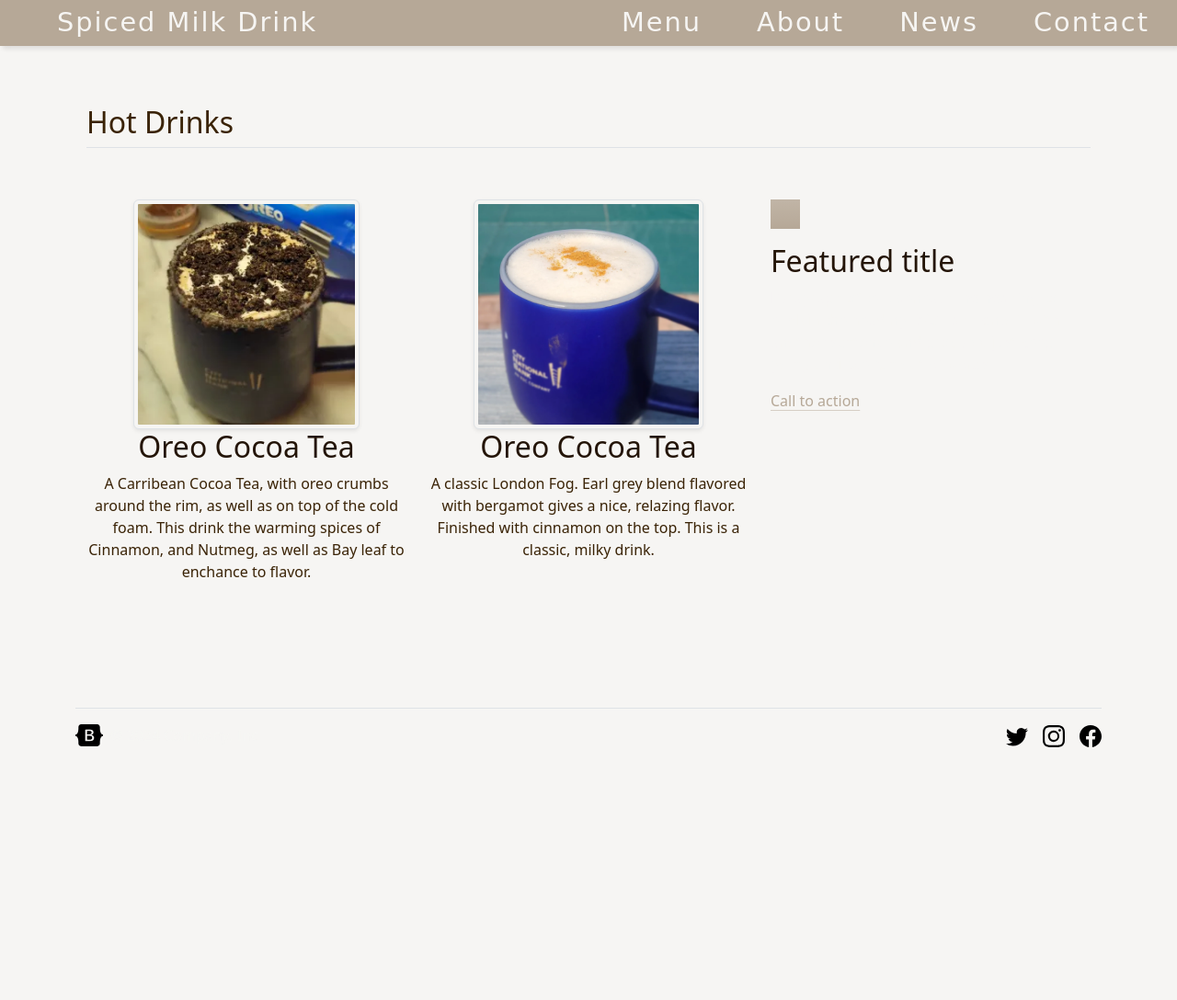
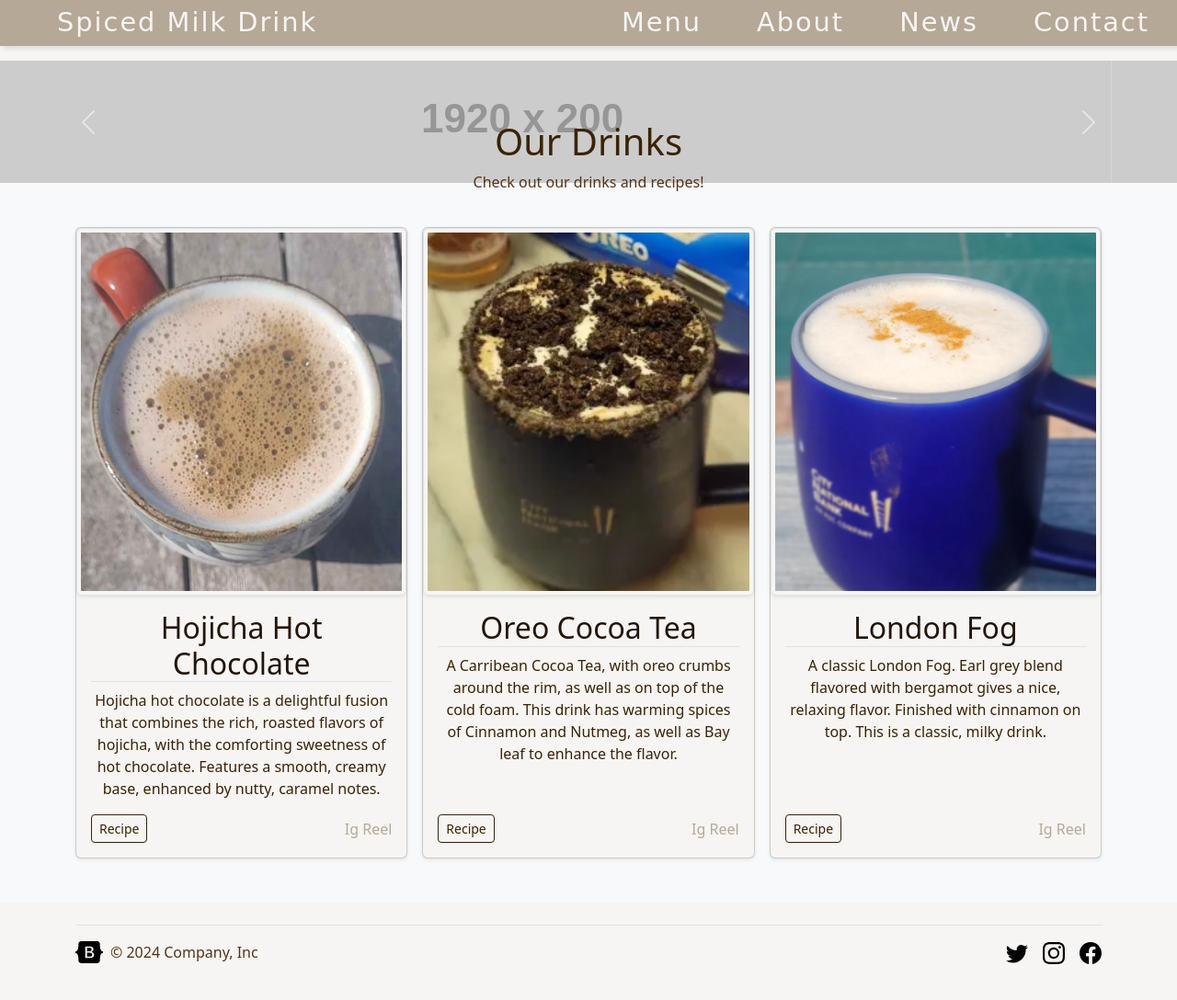
Before and after one commit to sirwilliamthefirst/SpicedMilkDrink, a website: page menu.html in a window 1280 px wide. Shown: the whole page at 92% size. Before the commit the page ends 853 px from the top, so only its background shows below. Drawn offline with nearby package versions, Linux system fonts and the light colour scheme; placeholder pictures from the web are drawn by us; a web font is replaced by a local one.

Commit message:
refactored cards, and added carousel

```diff
--- a/main.scss
+++ b/main.scss
@@ -1,6 +1,7 @@
 // Color palletes https://www.color-hex.com/color-palette/14097   https://www.color-hex.com/color-palette/114628
 
 // Variable overrides first
+
 $primary: #b6a897;
 $secondary: #3a2306;
 $enable-shadows: true;
@@ -9,10 +10,21 @@ $body-bg: #f6f5f3;
 $body-color: #f6f5f3;
 $headings-color: #3a2306;
 $body-emphasis-color: #241508;
-$text-secondary: #8d7147;
+
+$info: #b6a897;
+.text-info {
+  text-decoration: none; // Remove underline
+
+}
+.text-body-secondary {
+  color: green !important; // Use !important if necessary
+}
 
 // Then import Bootstrap
 @import "node_modules/bootstrap/scss/bootstrap";
 
 
 // Then add custom stuff here
+.text-body-secondary {
+  color: #563517 !important; // Use !important if necessary
+}
--- a/menu.html
+++ b/menu.html
@@ -42,43 +42,96 @@
       </ul>
       </nav>
 
-      <div> <!-- menu grid -->
-        <div class="container px-4 py-5" id="featured-3">
-          <h2 class="pb-2 border-bottom">Hot Drinks</h2>
-          <div class="row g-4 py-5 row-cols-1 row-cols-lg-3">
-            <div class="feature col ">
-              <div class="text-center ">
-                <img class="rounded img-thumbnail img-fluid " style="max-height:250px;" src="assets\oreo_cocoa_tea.png" alt="Oreo Cocoa Tea">
-              </div>
-              <h3 class="fs-2 text-center text-body-emphasis ">Oreo Cocoa Tea</h3>
-              <p class="text-center text-secondary">A Carribean Cocoa Tea, with oreo crumbs around the rim, as well as on top of the cold foam. This drink the warming spices of Cinnamon, and Nutmeg,
-                 as well as Bay leaf to enchance to flavor. </p>
-              </a>
+      <div class="position-relative">
+        <!-- Bootstrap Carousel -->
+        <div id="carouselExample" class="carousel slide" data-bs-ride="carousel">
+          <div class="carousel-inner">
+            <div class="carousel-item active">
+              <img src="https://via.placeholder.com/1920x200" class="d-block w-100" alt="Slide 1">
             </div>
-            <div class="feature col ">
-              <div class="text-center ">
-                <img class="rounded img-thumbnail img-fluid "  style="max-height:250px;" src="assets\london_fog.png" alt="Oreo Cocoa Tea">
-              </div>
-              <h3 class="fs-2 text-center text-body-emphasis ">Oreo Cocoa Tea</h3>
-              <p class="text-center text-secondary">A classic London Fog. Earl grey blend flavored with bergamot gives a nice, relazing flavor. Finished with cinnamon on the top. This
-                is a classic, milky drink.</p>
-              </a>
+            <div class="carousel-item">
+              <img src="https://via.placeholder.com/1920x200" class="d-block w-100" alt="Slide 2">
             </div>
-            <div class="feature col">
-              <div class="feature-icon d-inline-flex align-items-center justify-content-center text-bg-primary bg-gradient fs-2 mb-3">
-                <svg class="bi" width="1em" height="1em"><use xlink:href="#toggles2"/></svg>
-              </div>
-              <h3 class="fs-2 text-body-emphasis">Featured title</h3>
-              <p>Paragraph of text beneath the heading to explain the heading. We'll add onto it with another sentence and probably just keep going until we run out of words.</p>
-              <a href="#" class="icon-link">
-                Call to action
-                <svg class="bi"><use xlink:href="#chevron-right"/></svg>
-              </a>
+            <div class="carousel-item">
+              <img src="https://via.placeholder.com/1920x200" class="d-block w-100" alt="Slide 3">
             </div>
           </div>
+          <!-- Carousel controls (optional) -->
+          <a class="carousel-control-prev" href="#carouselExample" role="button" data-bs-slide="prev">
+            <span class="carousel-control-prev-icon" aria-hidden="true"></span>
+            <span class="visually-hidden">Previous</span>
+          </a>
+          <a class="carousel-control-next" href="#carouselExample" role="button" data-bs-slide="next">
+            <span class="carousel-control-next-icon" aria-hidden="true"></span>
+            <span class="visually-hidden">Next</span>
+          </a>
         </div>
 
+        <!-- Banner (Overlay) -->
+        <div class="carousel-caption position-absolute top-50 start-50 translate-middle text-center">
+          <h1 class="fw-dark">Our Drinks</h1>
+          <p class=" text-body-secondary fw-dark">Check out our drinks and recipes!</p>
+        </div>
       </div>
+
+      <div class="album py-5 bg-body-tertiary">
+    <div class="container">
+        <div class="row row-cols-1 row-cols-sm-2 row-cols-md-3 g-3">
+            <div class="col">
+                <div class="card h-100 shadow-sm">
+                    <img class="rounded img-thumbnail img-fluid" src="assets/hojicha_hot_chocolate.png" alt="Hojicha Hot Chocolate">
+                    <div class="card-body d-flex flex-column">
+                        <h3 class="fs-2 text-center text-body-emphasis border-bottom">Hojicha Hot Chocolate</h3>
+                        <p class="card-text text-center text-secondary flex-grow-1">
+                            Hojicha hot chocolate is a delightful fusion that combines the rich, roasted flavors of hojicha, with the comforting sweetness of hot chocolate. Features a smooth, creamy base, enhanced by nutty, caramel notes.
+                        </p>
+                        <div class="d-flex justify-content-between align-items-center">
+                            <div class="btn-group">
+                                <a type="button" href="https://www.instagram.com/p/DBesYPiS0lr/" class="btn btn-sm btn-outline-secondary">Recipe</a>
+                            </div>
+                            <a class="text-info">Ig Reel</a>
+                        </div>
+                    </div>
+                </div>
+            </div>
+            <div class="col">
+                <div class="card h-100 shadow-sm">
+                    <img class="rounded img-thumbnail img-fluid" src="assets/oreo_cocoa_tea.png" alt="Oreo Cocoa Tea">
+                    <div class="card-body d-flex flex-column">
+                        <h3 class="fs-2 text-center text-body-emphasis border-bottom">Oreo Cocoa Tea</h3>
+                        <p class="card-text text-center text-secondary flex-grow-1">
+                            A Carribean Cocoa Tea, with oreo crumbs around the rim, as well as on top of the cold foam. This drink has warming spices of Cinnamon and Nutmeg, as well as Bay leaf to enhance the flavor.
+                        </p>
+                        <div class="d-flex justify-content-between align-items-center">
+                            <div class="btn-group">
+                                <a type="button" href="https://www.instagram.com/p/DBesYPiS0lr/" class="btn btn-sm btn-outline-secondary">Recipe</a>
+                            </div>
+                            <a class="text-info">Ig Reel</a>
+                        </div>
+                    </div>
+                </div>
+            </div>
+            <div class="col">
+                <div class="card h-100 shadow-sm">
+                    <img class="rounded img-thumbnail img-fluid" src="assets/london_fog.png" alt="London Fog">
+                    <div class="card-body d-flex flex-column">
+                        <h3 class="fs-2 text-center text-body-emphasis border-bottom">London Fog</h3>
+                        <p class="card-text text-center text-secondary flex-grow-1">
+                            A classic London Fog. Earl grey blend flavored with bergamot gives a nice, relaxing flavor. Finished with cinnamon on top. This is a classic, milky drink.
+                        </p>
+                        <div class="d-flex justify-content-between align-items-center">
+                            <div class="btn-group">
+                                <a type="button" href="https://www.instagram.com/p/DBesYPiS0lr/" class="btn btn-sm btn-outline-secondary">Recipe</a>
+                            </div>
+                            <a class="text-info">Ig Reel</a>
+                        </div>
+                    </div>
+                </div>
+            </div>
+        </div>
+    </div>
+</div>
+
 
 
       <svg xmlns="http://www.w3.org/2000/svg" class="d-none">
--- a/style.css
+++ b/style.css
@@ -126,6 +126,23 @@ nav li:first-child{
     z-index: 10;
 }
 
+
+.card {
+  display: flex;
+  flex-direction: column;
+  height: 100%; /* Make the card take full height of its container */
+}
+
+.card-body {
+  flex-grow: 1; /* Ensure the body grows to fill available space */
+  display: flex;
+  flex-direction: column;
+  justify-content: space-between;
+}
+.card img {
+    object-fit: cover; /* Ensure the images maintain aspect ratio while filling space */
+    height: 400px; /* Ensure the image height is uniform */
+  }
 @media(max-width: 800px){
   .title{
     height: 100px;
```
Also changed, not shown: Assets/hojicha_hot_chocolate.png (added), main.css.
